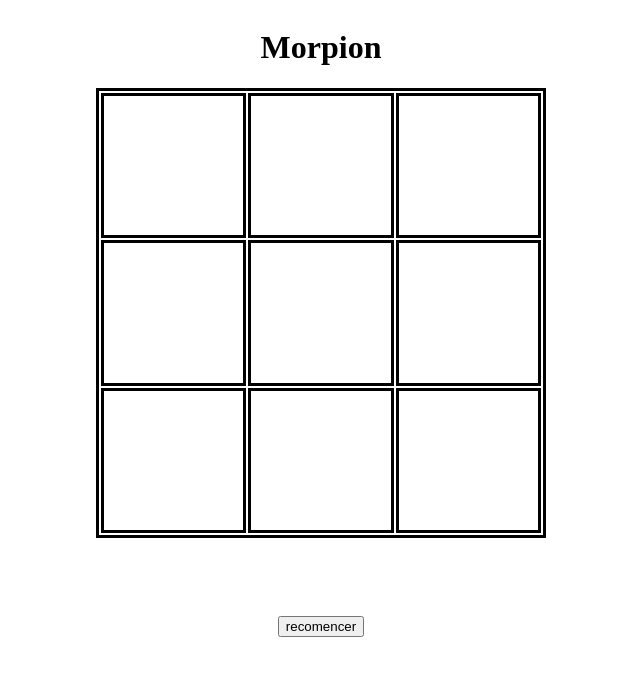
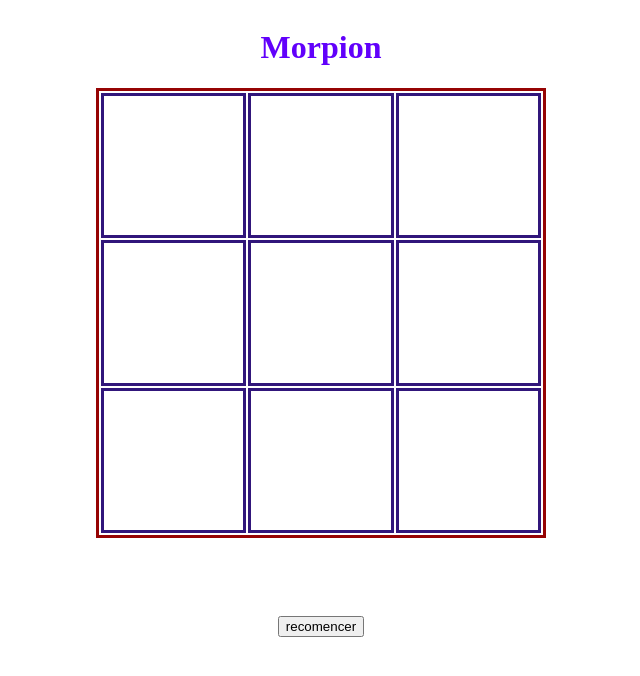
Before and after one commit to Giglio59/Morpion, a plain HTML site: page index.html in a window 1280 px wide. Shown: the whole page, without its empty margins (319-959 px from the left). Drawn offline with Linux system fonts and the light colour scheme.

Commit message:
Ajout final de couleur

```diff
--- a/style.css
+++ b/style.css
@@ -1,7 +1,7 @@
 table{
     width : 450px;
     height : 450px;
-    border : solid 3px black;
+    border : solid 3px rgb(150, 4, 4);
 
 }
 .td{
@@ -19,7 +19,7 @@ td.O{
 
 td{
 
-        border : solid 3px black;
+        border : solid 3px rgb(49, 22, 123);
 
         width : 33%;
         height : 33%;
@@ -36,3 +36,6 @@ button{
     flex-direction: column;
     align-items: center;
 }
+h1,h2{
+    color: #6100fb;
+}
```
